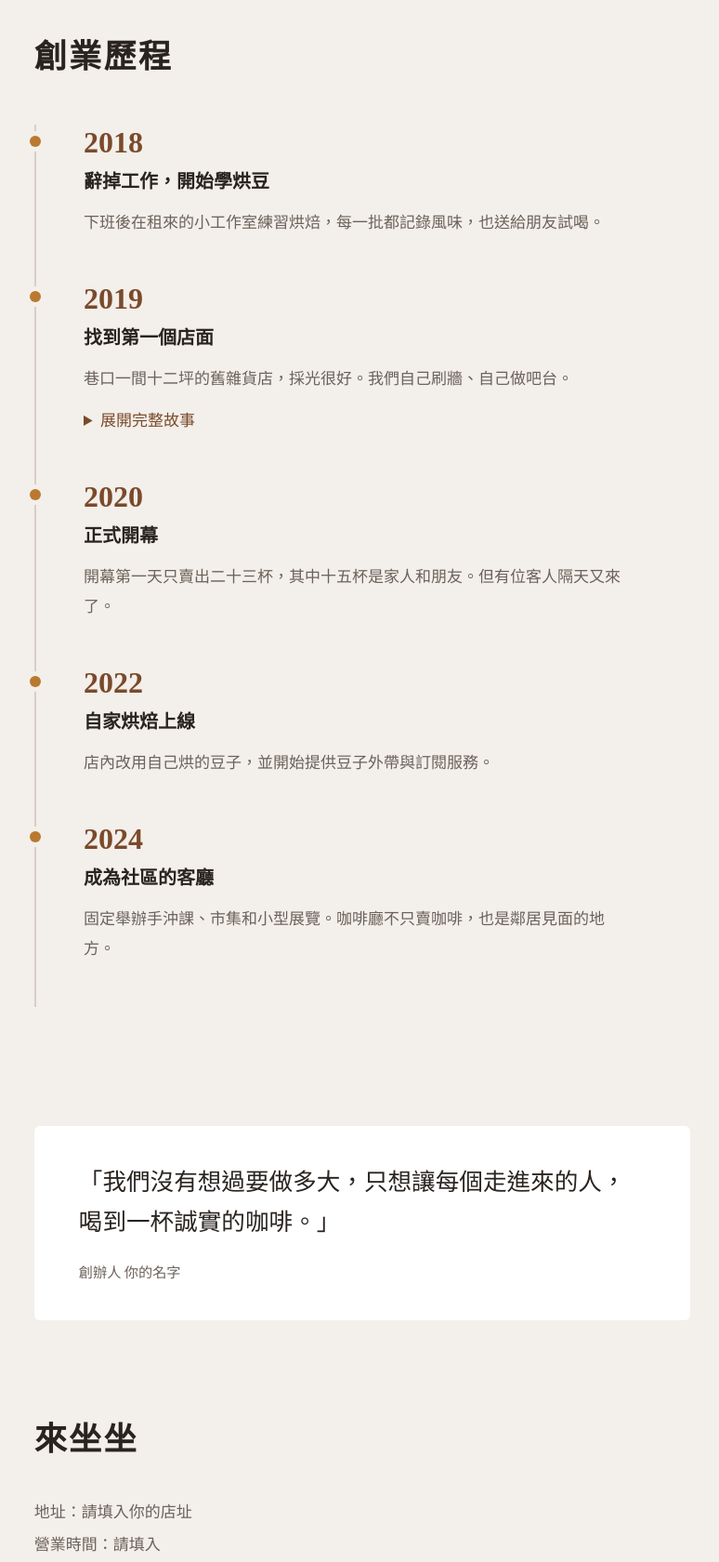
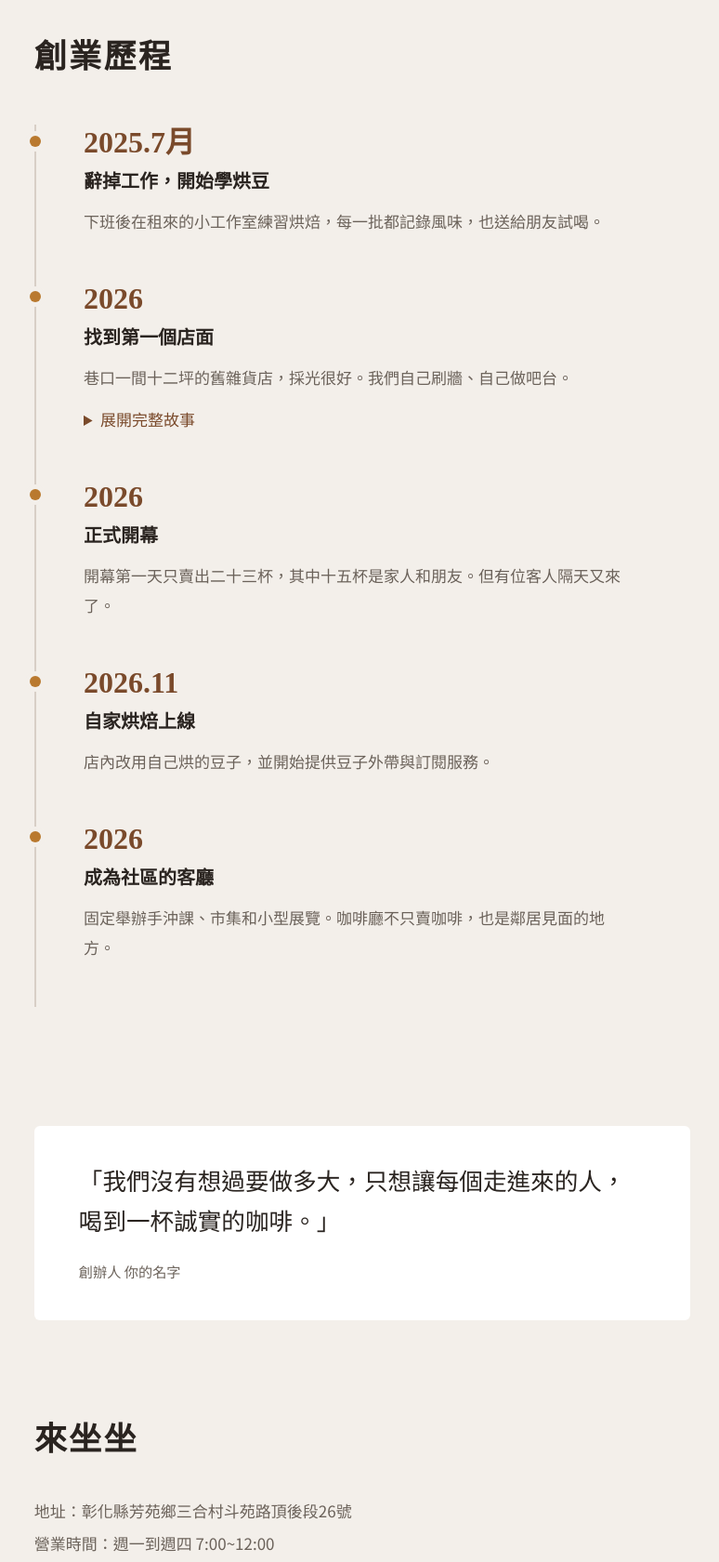
Before and after one commit to coocooder/jiafeng, a plain HTML site: page index.html in a window 1280 px wide. Shown: the part 1120-2800 px from the top of the page at 93% size, without its empty margins (250-1024 px from the left). Drawn offline with Linux system fonts and the light colour scheme.

Commit message:
Update index.html

```diff
--- a/index.html
+++ b/index.html
@@ -93,11 +93,9 @@ footer{margin-top:4vh;padding:3rem 6vw;text-align:center;color:var(--muted);font
       <summary><span class="d-label">More</span><span class="m-label">選單</span></summary>
       <ul>
         <li class="m-only"><a href="#top">首頁</a></li>
-        <li class="m-only"><a href="#brand">品牌</a></li>
         <li class="m-only"><a href="#story">創業歷程</a></li>
         <li class="m-only"><a href="https://myship.7-11.com.tw/general/detail/GM2610248484866" target="_blank" rel="noopener noreferrer">shop</a></li>
         <li><a href="#founder">創辦人的話</a></li>
-        <li><a href="#visit">來坐坐</a></li>
       </ul>
     </details>
   </nav>
@@ -109,7 +107,7 @@ footer{margin-top:4vh;padding:3rem 6vw;text-align:center;color:var(--muted);font
   <p class="verbs">烘焙　沖煮　享用</p>
   <div class="meta">
     <p>SINCE 2018</p>
-    <p>請填入店址　營業時間 請填入</p>
+    <p>彰化縣芳苑鄉三和村斗苑路頂後段26號　營業時間 週一到週四 7:00~12:00</p>
   </div>
 </header>
 
@@ -123,12 +121,12 @@ footer{margin-top:4vh;padding:3rem 6vw;text-align:center;color:var(--muted);font
     <h2>創業歷程</h2>
     <ol class="timeline">
       <li>
-        <div class="year">2018</div>
+        <div class="year">2025.7月</div>
         <h3>辭掉工作，開始學烘豆</h3>
         <p>下班後在租來的小工作室練習烘焙，每一批都記錄風味，也送給朋友試喝。</p>
       </li>
       <li>
-        <div class="year">2019</div>
+        <div class="year">2026</div>
         <h3>找到第一個店面</h3>
         <p>巷口一間十二坪的舊雜貨店，採光很好。我們自己刷牆、自己做吧台。</p>
         <details>
@@ -137,17 +135,17 @@ footer{margin-top:4vh;padding:3rem 6vw;text-align:center;color:var(--muted);font
         </details>
       </li>
       <li>
-        <div class="year">2020</div>
+        <div class="year">2026</div>
         <h3>正式開幕</h3>
         <p>開幕第一天只賣出二十三杯，其中十五杯是家人和朋友。但有位客人隔天又來了。</p>
       </li>
       <li>
-        <div class="year">2022</div>
+        <div class="year">2026.11</div>
         <h3>自家烘焙上線</h3>
         <p>店內改用自己烘的豆子，並開始提供豆子外帶與訂閱服務。</p>
       </li>
       <li>
-        <div class="year">2024</div>
+        <div class="year">2026</div>
         <h3>成為社區的客廳</h3>
         <p>固定舉辦手沖課、市集和小型展覽。咖啡廳不只賣咖啡，也是鄰居見面的地方。</p>
       </li>
@@ -163,8 +161,8 @@ footer{margin-top:4vh;padding:3rem 6vw;text-align:center;color:var(--muted);font
 
   <section class="block visit" id="visit">
     <h2>來坐坐</h2>
-    <p>地址：請填入你的店址</p>
-    <p>營業時間：請填入</p>
+    <p>地址：彰化縣芳苑鄉三合村斗苑路頂後段26號</p>
+    <p>營業時間：週一到週四 7:00~12:00</p>
     <p>聯絡：請填入電話、Facebook 或 Instagram</p>
   </section>
 </main>
```
